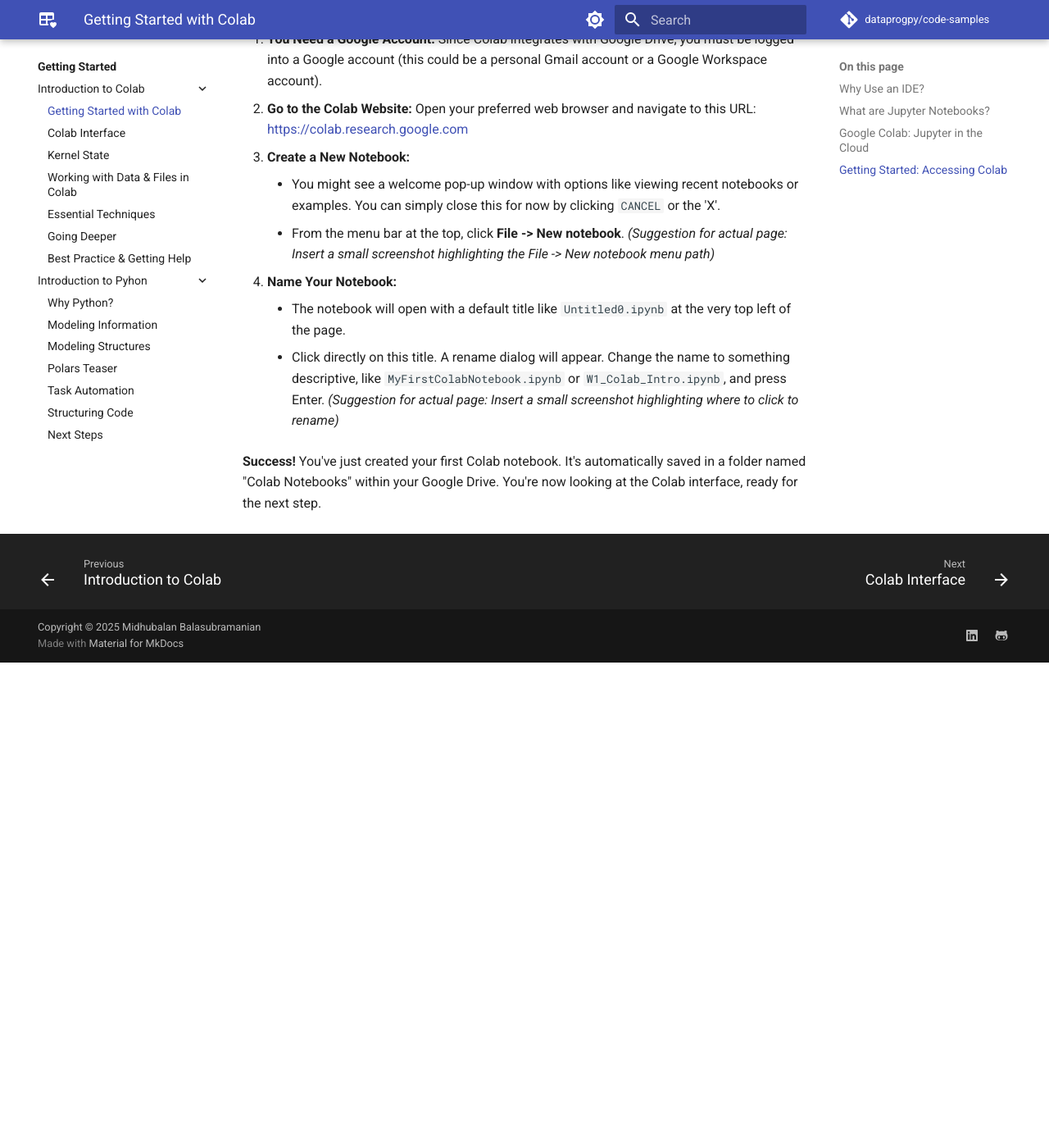
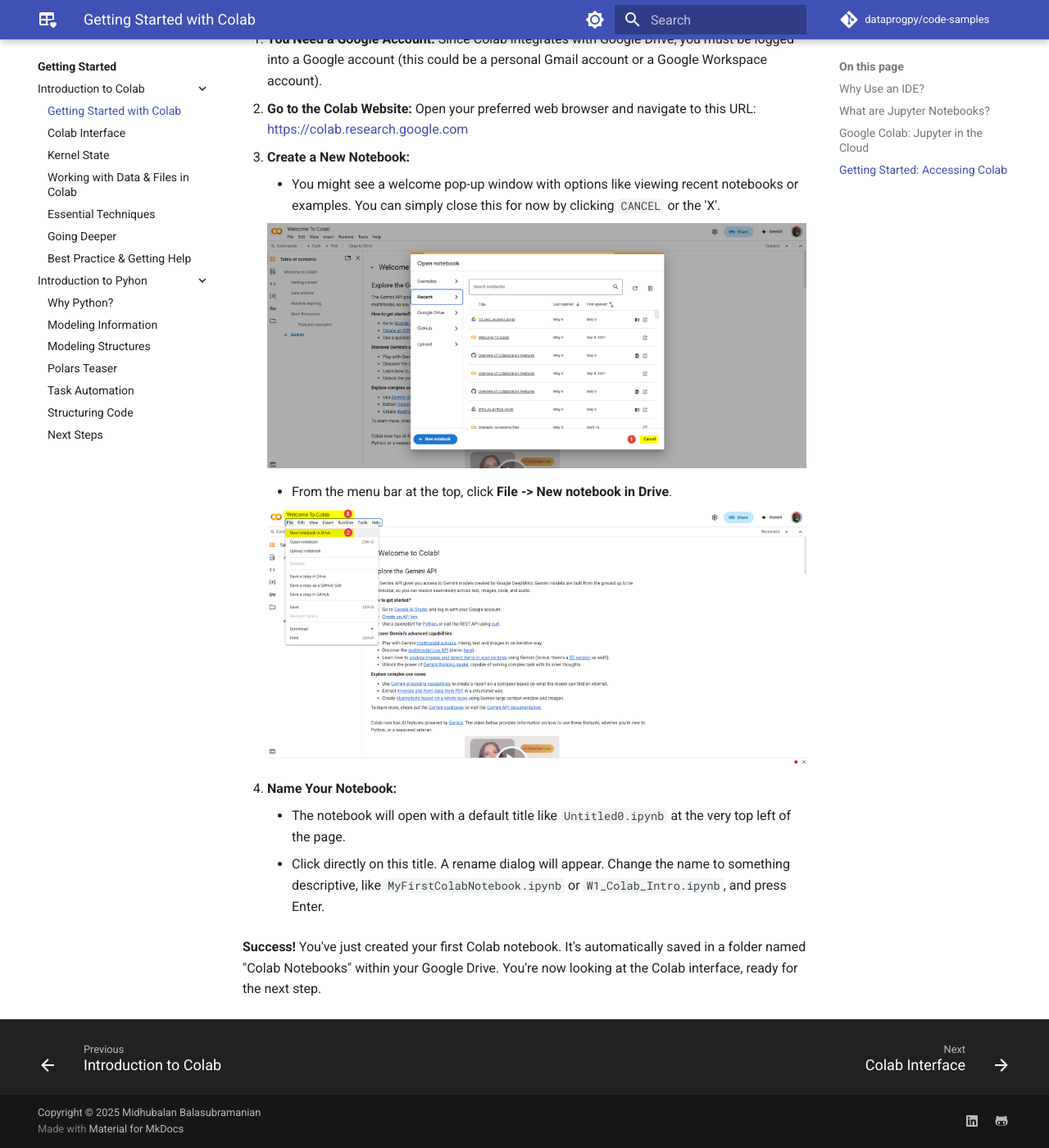
Before and after one commit to dataprogpy/dataprogpy.github.io, an MkDocs documentation site: the page built from docs/getting-started/colab/colab-intro.md, in a window 1280 px wide and 1400 px high, scrolled down 2583 px. Shown: the whole window at 82% size. Built offline with MkDocs 1.6.1 and Material for MkDocs 9.7.7, drawn with Linux system fonts in a browser that asks for light colours; comment, search, counter and statistics services are not loaded; before the commit the page ends 3391 px from its top, so only the background shows below that.

Commit message:
Add screenshots to colab-intro

```diff
--- a/docs/getting-started/colab/colab-intro.md
+++ b/docs/getting-started/colab/colab-intro.md
@@ -69,11 +69,16 @@
     [https://colab.research.google.com](https://colab.research.google.com)
 3.  **Create a New Notebook:**
     * You might see a welcome pop-up window with options like viewing recent notebooks or examples. You can simply close this for now by clicking `CANCEL` or the 'X'.
-    * From the menu bar at the top, click **File -> New notebook**.
-        *(Suggestion for actual page: Insert a small screenshot highlighting the File -> New notebook menu path)*
+
+    ![Colab Welcome Screen](/assets/images/colab_landing_screen.png)
+
+    * From the menu bar at the top, click **File -> New notebook in Drive**.
+
+    ![Colab new notebook from file menu](/assets/images/colab_new_notebook_from_menu.png)
+
+
 4.  **Name Your Notebook:**
     * The notebook will open with a default title like `Untitled0.ipynb` at the very top left of the page.
     * Click directly on this title. A rename dialog will appear. Change the name to something descriptive, like `MyFirstColabNotebook.ipynb` or `W1_Colab_Intro.ipynb`, and press Enter.
-        *(Suggestion for actual page: Insert a small screenshot highlighting where to click to rename)*
 
 **Success!** You've just created your first Colab notebook. It's automatically saved in a folder named "Colab Notebooks" within your Google Drive. You're now looking at the Colab interface, ready for the next step.
--- a/mkdocs.yml
+++ b/mkdocs.yml
@@ -57,6 +57,23 @@
 plugins:
   - tags
   - search
+  - glightbox:
+      touchNavigation: true
+      loop: false
+      effect: zoom
+      slide_effect: slide
+      width: 100%
+      height: auto
+      zoomable: true
+      draggable: true
+      skip_classes:
+        - custom-skip-class-name
+      auto_themed: false
+      auto_caption: false
+      caption_position: bottom
+      background: white
+      shadow: true
+      manual: false
 
 markdown_extensions:
   - md_in_html
@@ -65,6 +82,7 @@
       title: On this page
   - abbr
   - attr_list
+  - pymdownx.blocks.caption
 # Emoji config
   - pymdownx.emoji:
       emoji_index: !!python/name:material.extensions.emoji.twemoji
--- a/pyproject.toml
+++ b/pyproject.toml
@@ -5,5 +5,6 @@
 readme = "README.md"
 requires-python = ">=3.13"
 dependencies = [
+    "mkdocs-glightbox>=0.4.0",
     "mkdocs-material>=9.6.11",
 ]
```
Also changed, not shown: docs/assets/images/colab_landing_screen.png (added), docs/assets/images/colab_new_notebook_from_menu.png (added), 1 other file.
